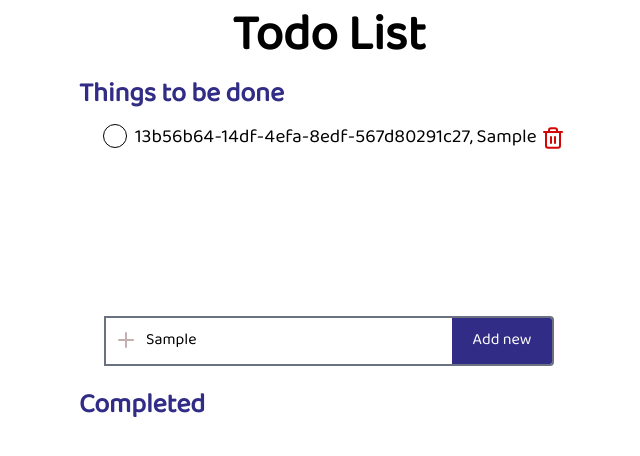
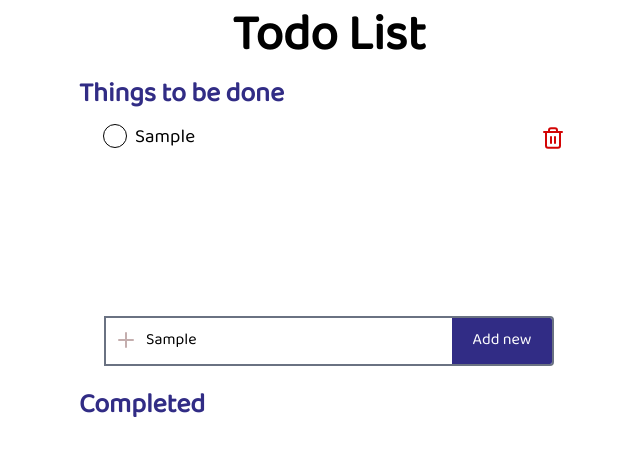
Before and after one commit to Aadi-100/practice-todoApp, a React (Vite) app: page / in a window 1280 px wide. Both pictures are taken after typing "Sample" into the empty fields and a click on the button "Add new". Shown: the top 456 px of the page, without its empty margins (311-951 px from the left). Built offline with nearby package versions, Linux system fonts and the light colour scheme.

Commit message:
Disabled id display

```diff
--- a/src/App.tsx
+++ b/src/App.tsx
@@ -74,7 +74,7 @@ function App() {
                                     <div className="flex flex-row justify-between w-full p-2">
                                         <div className="flex justify-between gap-x-2">
                                             <input onClick={()=>toggleComplete(i.id)} type="button" className="w-6 h-6 ml-2 border border-solid rounded-full hover:cursor-pointer bg-white"/>
-                                            <p className={"text-[19px]"}>{`${i.id}, ${i.title}`}</p>
+                                            <p className={"text-[19px]"}>{i.title}</p>
                                         </div>
                                         <img src={DeleteSvg} onClick={()=>removeItem(i.id)} className="hover:cursor-pointer" alt="delete button"/>
                                     </div>
```
